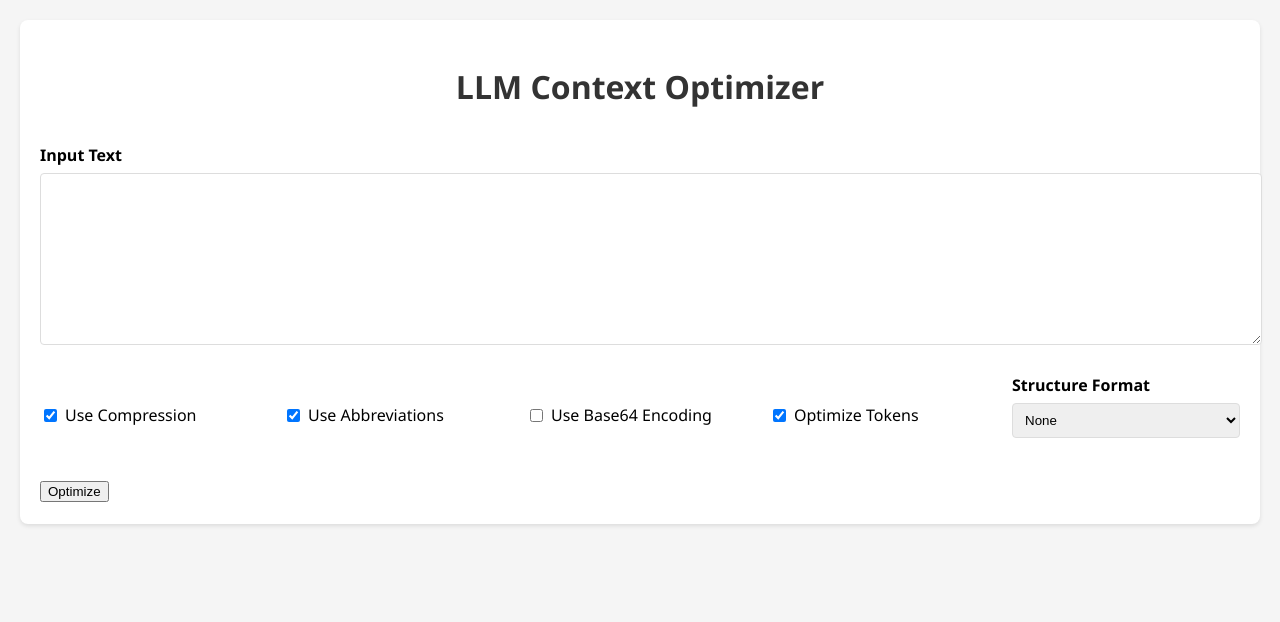
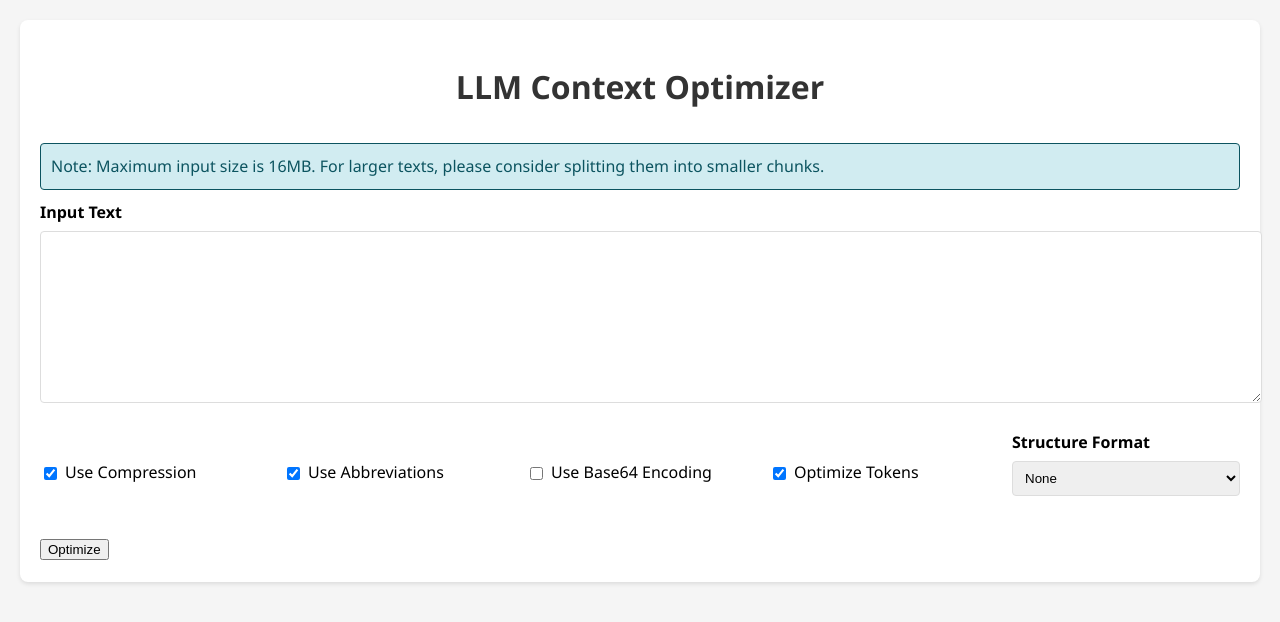
Before and after one commit to sanky369/LLMContextOptimizer, a Flask app: page / in a window 1280 px wide. Shown: the top 622 px of the page. Run offline with Flask 3, Linux system fonts and the light colour scheme.

Commit message:
Agent query: I've updated the application to handle larger requests (up to 16MB) and added error messages. Could you test if the form now works with larger text inputs and shows appropriate error messages?
Increase max upload size to 16MB and handle large file uploads, displaying informative error messages to the user.

Screenshot: https://storage.googleapis.com/screenshot-production-us-central1/aceacbd7-096e-4511-bdc9-454de33812f4/007b65df-41b3-40c1-8d5d-fbbdd764d367.jpg

```diff
--- a/app.py
+++ b/app.py
@@ -6,6 +6,7 @@ from llm_context_optimizer import LLMContextOptimizer
 
 app = Flask(__name__)
 app.config['SECRET_KEY'] = 'your-secret-key-here'  # For CSRF protection
+app.config['MAX_CONTENT_LENGTH'] = 16 * 1024 * 1024  # Set max content size to 16MB
 
 class OptimizationForm(FlaskForm):
     text = TextAreaField('Input Text', validators=[DataRequired()])
@@ -24,23 +25,27 @@ class OptimizationForm(FlaskForm):
 def index():
     form = OptimizationForm()
     result = None
+    error = None
 
     if form.validate_on_submit():
-        optimizer = LLMContextOptimizer()
-        structure_format = form.structure_format.data
-        if structure_format == 'none':
-            structure_format = None
+        try:
+            optimizer = LLMContextOptimizer()
+            structure_format = form.structure_format.data
+            if structure_format == 'none':
+                structure_format = None
 
-        result = optimizer.optimize(
-            text=form.text.data,
-            use_compression=form.use_compression.data,
-            use_abbreviations=form.use_abbreviations.data,
-            use_base64=form.use_base64.data,
-            structure_format=structure_format,
-            optimize_tokens=form.optimize_tokens.data
-        )
+            result = optimizer.optimize(
+                text=form.text.data,
+                use_compression=form.use_compression.data,
+                use_abbreviations=form.use_abbreviations.data,
+                use_base64=form.use_base64.data,
+                structure_format=structure_format,
+                optimize_tokens=form.optimize_tokens.data
+            )
+        except Exception as e:
+            error = f"Error processing text: {str(e)}"
 
-    return render_template('index.html', form=form, result=result)
+    return render_template('index.html', form=form, result=result, error=error)
 
 @app.route('/api/optimize', methods=['POST'])
 def api_optimize():
@@ -48,9 +53,18 @@ def api_optimize():
     if not data or 'text' not in data:
         return jsonify({'error': 'No text provided'}), 400
 
-    optimizer = LLMContextOptimizer()
-    result = optimizer.optimize(**data)
-    return jsonify(result)
+    try:
+        optimizer = LLMContextOptimizer()
+        result = optimizer.optimize(**data)
+        return jsonify(result)
+    except Exception as e:
+        return jsonify({'error': str(e)}), 400
+
+@app.errorhandler(413)
+def request_entity_too_large(error):
+    return render_template('index.html',
+                         form=OptimizationForm(),
+                         error="File too large! Maximum size is 16MB."), 413
 
 if __name__ == '__main__':
     app.run(host='0.0.0.0', port=3000, debug=True)
--- a/templates/index.html
+++ b/templates/index.html
@@ -89,11 +89,36 @@
             margin-top: 0;
             color: #333;
         }
+        .error {
+            color: #dc3545;
+            padding: 10px;
+            margin: 10px 0;
+            border: 1px solid #dc3545;
+            border-radius: 4px;
+            background-color: #f8d7da;
+        }
+        .info {
+            color: #0c5460;
+            padding: 10px;
+            margin: 10px 0;
+            border: 1px solid #0c5460;
+            border-radius: 4px;
+            background-color: #d1ecf1;
+        }
     </style>
 </head>
 <body>
     <div class="container">
         <h1>LLM Context Optimizer</h1>
+
+        {% if error %}
+        <div class="error">{{ error }}</div>
+        {% endif %}
+
+        <div class="info">
+            Note: Maximum input size is 16MB. For larger texts, please consider splitting them into smaller chunks.
+        </div>
+
         <form method="POST">
             {{ form.csrf_token }}
             <div class="form-group">
```
